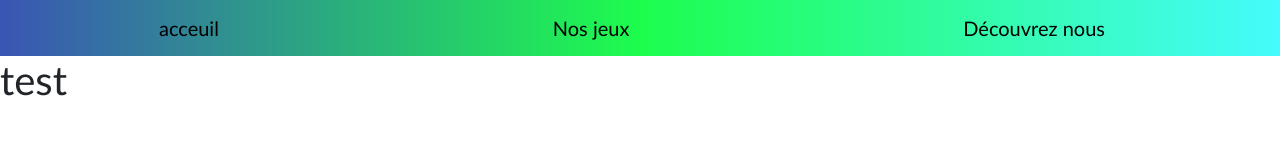
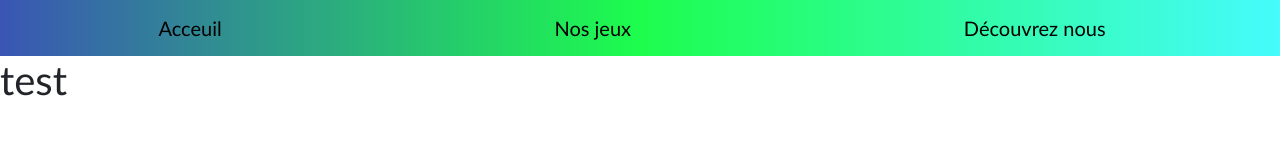
Before and after one commit to ClementDupouyPaulin/untamedcats, a Nuxt app: page / in a window 1280 px wide. Shown: the top 160 px of the page. Built offline with nearby package versions, Linux system fonts and the light colour scheme.

Commit message:
games folder

```diff
--- a/locales/fr.json
+++ b/locales/fr.json
@@ -1,6 +1,6 @@
 {
     "header": {
-        "dashboard": "acceuil",
+        "dashboard": "Acceuil",
         "games": "Nos jeux",
         "discover": "Découvrez nous"
     }
```
Also changed, not shown: pages/games/projectR.vue (added, +10 -0 lines).
